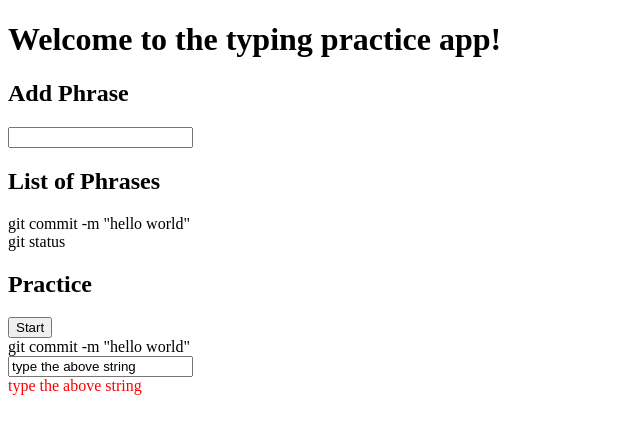
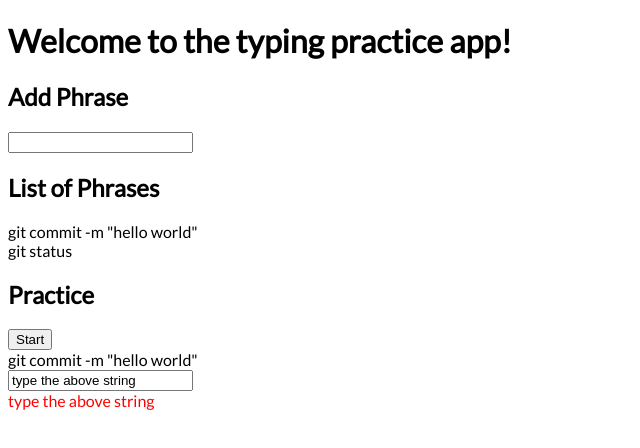
Before and after one commit to adrianmcli/practice-typing, an Angular app: page / in a window 1280 px wide. Shown: the top 448 px of the page, without its empty margins (0-640 px from the left). Built offline with nearby package versions, Linux system fonts and the light colour scheme.

Commit message:
add lato font

```diff
--- a/src/index.html
+++ b/src/index.html
@@ -7,6 +7,7 @@
 
   <meta name="viewport" content="width=device-width, initial-scale=1">
   <link rel="icon" type="image/x-icon" href="favicon.ico">
+  <link href="https://fonts.googleapis.com/css?family=Lato" rel="stylesheet">
 </head>
 <body>
   <app-root>Loading...</app-root>
--- a/src/styles.css
+++ b/src/styles.css
@@ -1 +1,5 @@
 /* You can add global styles to this file, and also import other style files */
+
+body {
+  font-family: 'Lato', sans-serif;
+}
```
